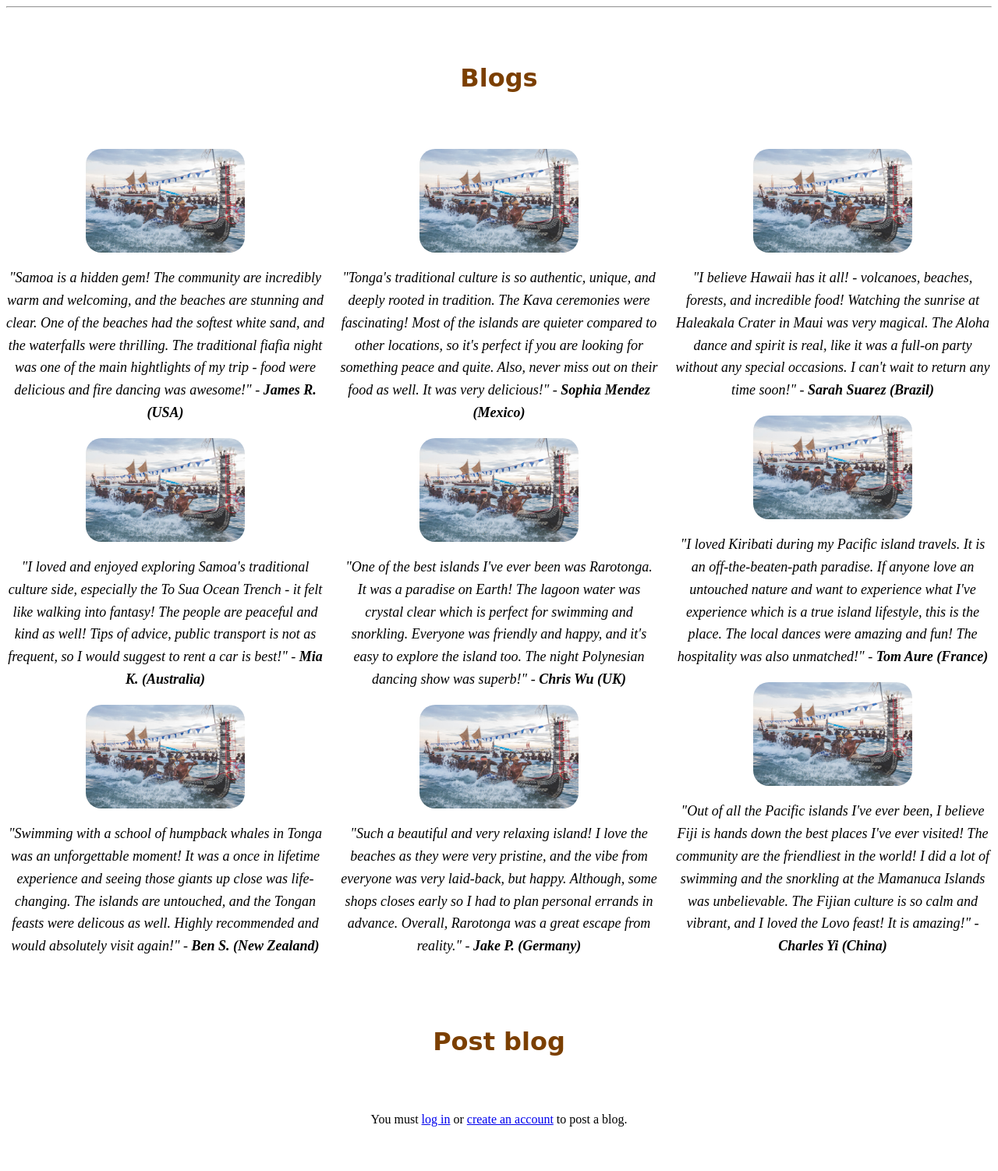
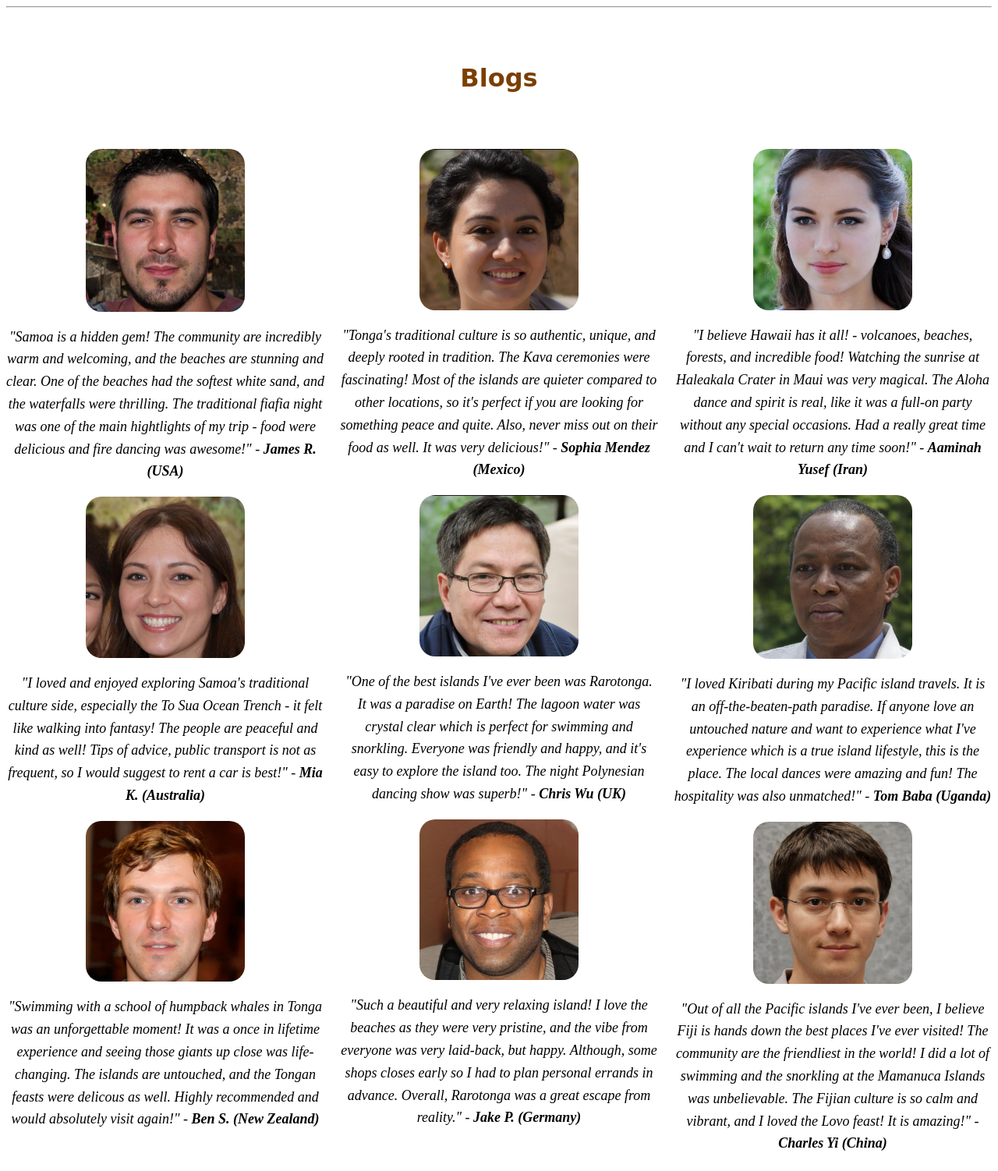
Before and after one commit to jedi24garcia/Pacifica_Project, a Django app: page /blogs/ in a window 1280 px wide. Shown: the part 188-1690 px from the top of the page at 78% size. Run offline with Django 5.2, Linux system fonts and the light colour scheme.

Commit message:
added images in the blog page for travelers

```diff
--- a/blogs/templates/blog_details.html
+++ b/blogs/templates/blog_details.html
@@ -7,27 +7,27 @@
 </div>
 <div class="blog-image-row">
     <div class="blog-image-containers">
-        <img src="{% static 'sample.jpg' %}" class="blog-image" />
+        <img src="{% static 'james.jpg' %}" class="blog-image" />
             <p><i>"Samoa is a hidden gem! The community are incredibly warm and welcoming, and the beaches are stunning and clear. One of the beaches had the softest white sand, and the waterfalls were thrilling. The traditional fiafia night was one of the main hightlights of my trip - food were delicious and fire dancing was awesome!" - <b>James R. (USA)</b></i></p>
-        <img src="{% static 'sample.jpg' %}" class="blog-image" />
+        <img src="{% static 'mia.jpg' %}" class="blog-image" />
             <p><i>"I loved and enjoyed exploring Samoa's traditional culture side, especially the To Sua Ocean Trench - it felt like walking into fantasy! The people are peaceful and kind as well! Tips of advice, public transport is not as frequent, so I would suggest to rent a car is best!" - <b>Mia K. (Australia)</b></i></p>
-        <img src="{% static 'sample.jpg' %}" class="blog-image" />
+        <img src="{% static 'ben.jpg' %}" class="blog-image" />
             <p><i>"Swimming with a school of humpback whales in Tonga was an unforgettable moment! It was a once in lifetime experience and seeing those giants up close was life-changing. The islands are untouched, and the Tongan feasts were delicous as well. Highly recommended and would absolutely visit again!" - <b>Ben S. (New Zealand)</b></i></p>
     </div>
     <div class="blog-image-containers">
-        <img src="{% static 'sample.jpg' %}" class="blog-image" />
+        <img src="{% static 'sophia.jpg' %}" class="blog-image" />
             <p><i>"Tonga's traditional culture is so authentic, unique, and deeply rooted in tradition. The Kava ceremonies were fascinating! Most of the islands are quieter compared to other locations, so it's perfect if you are looking for something peace and quite. Also, never miss out on their food as well. It was very delicious!" - <b>Sophia Mendez (Mexico)</b></i></p>
-        <img src="{% static 'sample.jpg' %}" class="blog-image" />
+        <img src="{% static 'chris.jpg' %}" class="blog-image" />
             <p><i>"One of the best islands I've ever been was Rarotonga. It was a paradise on Earth! The lagoon water was crystal clear which is perfect for swimming and snorkling. Everyone was friendly and happy, and it's easy to explore the island too. The night Polynesian dancing show was superb!" - <b>Chris Wu (UK)</b></i></p>
-        <img src="{% static 'sample.jpg' %}" class="blog-image" />
+        <img src="{% static 'jake.jpg' %}" class="blog-image" />
             <p><i>"Such a beautiful and very relaxing island! I love the beaches as they were very pristine, and the vibe from everyone was very laid-back, but happy. Although, some shops closes early so I had to plan personal errands in advance. Overall, Rarotonga was a great escape from reality." - <b>Jake P. (Germany)</b></i></p>
     </div>
     <div class="blog-image-containers">
-        <img src="{% static 'sample.jpg' %}" class="blog-image" />
-            <p><i>"I believe Hawaii has it all! - volcanoes, beaches, forests, and incredible food! Watching the sunrise at Haleakala Crater in Maui was very magical. The Aloha dance and spirit is real, like it was a full-on party without any special occasions. I can't wait to return any time soon!" - <b>Sarah Suarez (Brazil)</b></i></p>
-        <img src="{% static 'sample.jpg' %}" class="blog-image" />
-            <p><i>"I loved Kiribati during my Pacific island travels. It is an off-the-beaten-path paradise. If anyone love an untouched nature and want to experience what I've experience which is a true island lifestyle, this is the place. The local dances were amazing and fun! The hospitality was also unmatched!" - <b>Tom Aure (France)</b></i></p>
-        <img src="{% static 'sample.jpg' %}" class="blog-image" />
+        <img src="{% static 'aaminah.jpg' %}" class="blog-image" />
+            <p><i>"I believe Hawaii has it all! - volcanoes, beaches, forests, and incredible food! Watching the sunrise at Haleakala Crater in Maui was very magical. The Aloha dance and spirit is real, like it was a full-on party without any special occasions. Had a really great time and I can't wait to return any time soon!" - <b>Aaminah Yusef (Iran)</b></i></p>
+        <img src="{% static 'tom.jpg' %}" class="blog-image" />
+            <p><i>"I loved Kiribati during my Pacific island travels. It is an off-the-beaten-path paradise. If anyone love an untouched nature and want to experience what I've experience which is a true island lifestyle, this is the place. The local dances were amazing and fun! The hospitality was also unmatched!" - <b>Tom Baba (Uganda)</b></i></p>
+        <img src="{% static 'charles.jpg' %}" class="blog-image" />
             <p><i>"Out of all the Pacific islands I've ever been, I believe Fiji is hands down the best places I've ever visited! The community are the friendliest in the world! I did a lot of swimming and the snorkling at the Mamanuca Islands was unbelievable. The Fijian culture is so calm and vibrant, and I loved the Lovo feast! It is amazing!" - <b>Charles Yi (China)</b></i></p>
     </div>
 </div>
```
Also changed, not shown: static/aaminah.jpg (added), static/ben.jpg (added), static/charles.jpg (added), static/chris.jpg (added), static/jake.jpg (added), static/james.jpg (added), static/mia.jpg (added), static/sophia.jpg (added), static/tom.jpg (added), 2 other files.
